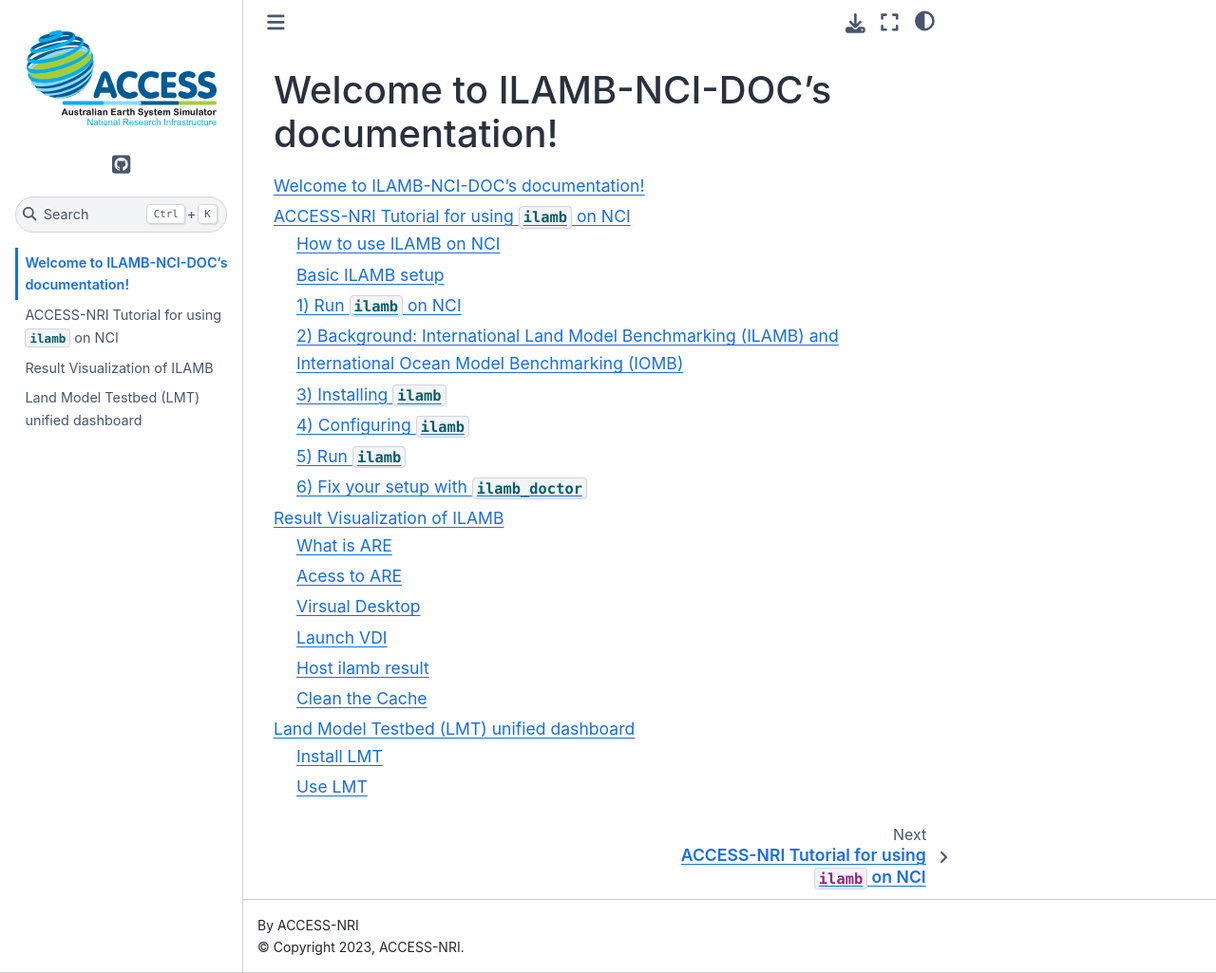
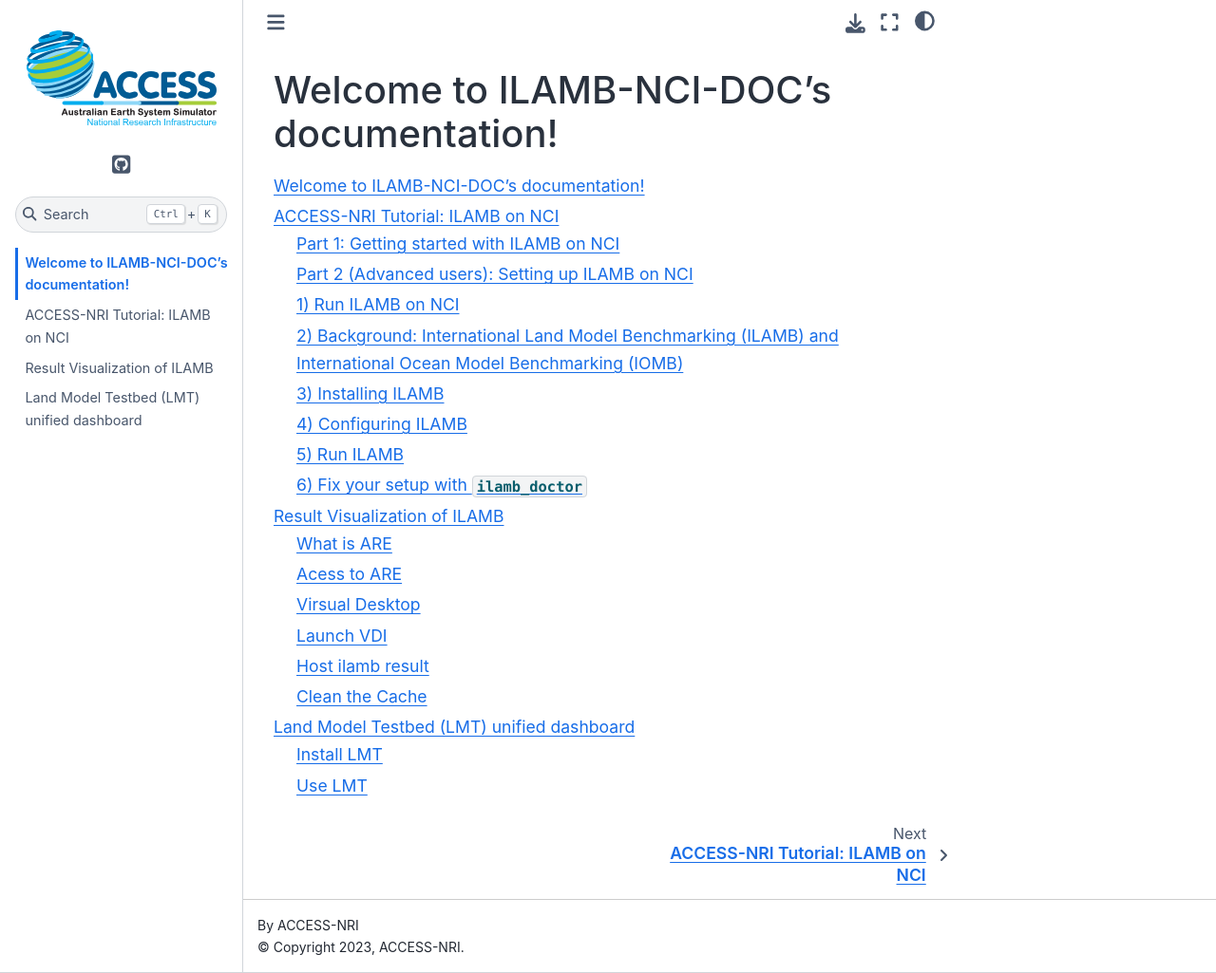
Before and after one commit to ACCESS-NRI/ILAMB-workflow, a Sphinx documentation site: the page built from docs/index.rst, in a window 1280 px wide and 1025 px high. Shown: the whole window at 95% size. Built offline with Sphinx 7.4.7 and the Sphinx Book theme 1.1.4, drawn with Linux system fonts in a browser that asks for light colours; some of the changed lines change nothing that is shown.

Commit message:
Update documentation

````diff
--- a/docs/source/ilamb_note.md
+++ b/docs/source/ilamb_note.md
@@ -1,55 +1,55 @@
-# ACCESS-NRI Tutorial for using `ilamb` on NCI
+# ACCESS-NRI Tutorial: ILAMB on NCI
 
-This tutorial explains how you can setup and run International Land Model Benchmarking (ILAMB) and International Ocean Model Benchmarking (IOMB) tests on `NCI` infrastracture. Both projects are maintained as `python` code under the package name `ilamb`.
+This tutorial explains how you can run the [International Land Model Benchmarking (ILAMB)](https://www.ilamb.org) and International Ocean Model Benchmarking (IOMB) model evaluation tools on NCI infrastracture using the existing NCI CMIP data collections.
 
+The Tutorial contains two parts:
 
-The Tutorial contains tow part:
-#### How to use ILAMB on NCI
-1) [Run `liamb` on `NCI`](#run-ilamb-on-nci)
+#### Part 1: Getting started with ILAMB on NCI
+1) [Run ILAMB on `NCI`](#run-ilamb-on-nci)
 
-#### Basic ILAMB setup
+#### Part 2 (Advanced users): Setting up ILAMB on NCI
+
 2) [Background](#background-international-land-model-benchmarking-ilamb-and-international-ocean-model-benchmarking-iomb)
 3) [Installation guide](#installing-ilamb)
 4) [Setup details](#configuring-ilamb)
-5) [Run `ilamb`](#run-ilamb)
+5) [Run ILAMB](#run-ilamb)
 6) [Fix your setup with `ilamb-doctor`](#fix-your-setup-with-ilamb_doctor)
 
-For people who want to use ILAMB on NCI, you can quick start from the first part.
-For people who would like to build up ILAMB on their owe equipment or want to know ILAMB in detail or even want to develop based on ILAMB, we suggest you read the whole tutorial.
+## 1) Run ILAMB on NCI
+
+NCI users will need to request access to the following projects:
+
+| Project Name   | Project Code  | DOI  |
+| :-:            | :-:           |:-:   |
+
+|   ACCESS-NRI Replicated Datasets for Climate Model Evaluation | ct11 [join](https://my.nci.org.au/mancini/project/ct11/join) |   [10.25914/b57s-2866
+](https://dx.doi.org/10.25914/b57s-2866)   |
+|   Earth System Grid Federation (ESGF) Australian CMIP6-era Datasets | fs38 [join](https://my.nci.org.au/mancini/project/fs38/join) |   [10.25914/5e6acd0492b39](https://dx.doi.org/10.25914/5e6acd0492b39)   |
+|  Earth System Grid Federation (ESGF) Replicated CMIP6-era Datasets  | oi10 [join](https://my.nci.org.au/mancini/project/oi10/join) |   [10.25914/Q1CT-RM13](https://dx.doi.org/10.25914/Q1CT-RM13)   |
+|   CSIRO-Mk3-6-0 model output prepared for CMIP5  | rr3 [join](https://my.nci.org.au/mancini/project/rr3/join) |   N/A |
+|    Earth System Grid Federation (ESGF) Replicated CMIP5-era Datasets  | al33 [join](https://my.nci.org.au/mancini/project/al33/join) |   [10.25914/5b98b0f5ef29d](https://dx.doi.org/10.25914/5b98b0f5ef29d)|
+
+Projects for data analysis (choose one):
+
+| Project Name   | Project Code  |
+| :-:            | :-:           |
+| ACCESS MED Analysis Environments | xp65 [join](https://my.nci.org.au/mancini/project/xp65/join) |
+
+You can find more detailled inforation on how to setup a config file [here](#set-up-a-config-file).
+For instructions on how to submit a job to the NCI Gadi queue system, please refer to the following [documentation](#portable-batch-system-pbs-jobs-on-nci)
 
 
-## 1) Run `ilamb` on NCI
+<!-- ## 1) Run ILAMB on NCI
 
-for NCI users, we have already build a stable version on NCI, and get modt of the things down already, you just need to define your own config file and pbs file. However, before you start, make sure you already get the access to groups which store the datasets you need.
-DATA and corresponding group:
-
-ACCESS CMIP6 DATA: group fs38
-
-other CMIP6 DATA: group oi10
-
-ACCESS CMIP5 DATA: group rr3
-
-other CMIP5 DATA: group al33
-
-ACCESS nonCMIP DATA: group p73,p66
-
-ACCESS-NRI environment: group xp65
-
-ACCESS-NRI DATA for ILMAB: group kj13
-
-For defination of config file you can find a detailed explaination [here](#set-up-a-config-file), and for pbs(portable batch system) job setup, youcan find what you need [here](#portable-batch-system-pbs-jobs-on-nci)
-
-
-
-<!-- ## 1) Run `ilamb` on NCI
-
-To run `ilamb` on NCI, you can either start an interactive setup [Section 1.1](#11-ilamb_root-and-datamodel-on-nci) or use a non-interactive Portable Batch System (PBS) job [Section 1.2](#12-portable-batch-system-pbs-jobs-on-nci).
+To run ILAMB on NCI, you can either start an interactive setup [Section 1.1](#11-ilamb_root-and-datamodel-on-nci) or use a non-interactive Portable Batch System (PBS) job [Section 1.2](#12-portable-batch-system-pbs-jobs-on-nci).
 
 In both cases, you need to again define the variable `$ILAMB_ROOT` -->
 
 ### 1.1) ILAMB_ROOT and DATA/MODEL on NCI
 
-In our default setup, we will place ILAMB_ROOT and the shapefiles for cartopy directly in the home directory. First, you have to create the ILAMB_ROOT directory
+In our default setup, we will place ILAMB_ROOT and the shapefiles for cartopy directly in the home directory.
+First, you have to create the ILAMB_ROOT directory
+
 ```
 mkdir $PWD/ILAMB_ROOT
 ```
@@ -63,20 +63,21 @@
 
 #### ILAMB_ROOT/DATA on NCI
 
-An extensive colletion of DATA is provided in the `kj13` project. You need to have [joined the project on NCI](https://my.nci.org.au/mancini/project-search) to get access to this data.
+The ILAMB-DATA collection of observational dataset has been replicated in the [ACCESS-NRI Replicated Datasets for Climate Model Evaluation
+](https://geonetwork.nci.org.au/geonetwork/srv/eng/catalog.search#/metadata/f7199_2480_5432_9703)
+
+You can [request access to the collection](https://my.nci.org.au/mancini/project/ct11/join).
 
 To create a symbolic link to this data, use the bash command
 ```
 ln -s /g/data/kj13/datasets/ilamb/DATA $ILAMB_ROOT/DATA
 ```
 
-#### ILMAB_ROOT/MODEL on NCI
+#### ILAMB_ROOT/MODEL on NCI
 
 <!-- This part will teach you how to build $ILAMB_ROOT structure which contain model-result data and observational data, for NCI users we already build the $ILAMB_ROOT for CMIP5, CMIP6 dataset in `/g/data/` -->
 
-In the future, we will provide a symbolic link to a MODEL catalog for you as well.
-
-For now, you will need to create the directory $ILAMB_ROOT/MODEL and populate it with symbolic links to specific models yourself.
+You will need to create the directory $ILAMB_ROOT/MODEL and populate it with symbolic links to specific models yourself.
 
 In our example, we will use ACCESS-ESM1.5, which is provided on NCI as part of project `fs38`.  You need to have [joined the project on NCI](https://my.nci.org.au/mancini/project-search) to get access to this data.
 
@@ -97,7 +98,7 @@
     └── r9i1p1f1 -> /g/data/fs38/publications/CMIP6/CMIP/CSIRO/ACCESS-ESM1-5/historical/r9i1p1f1
 ```
 
-These different models have a lot of subdirectories, which are important to keep in mind when defining the `source` parameter in your `ilamb` `.cfg` file. Note that the `ilamb` files will end with `*.nc*. For example, one of the *rsus* files for run `r10i1p1f1` can be found (and used for `.cfg` under
+These different models have a lot of subdirectories, which are important to keep in mind when defining the `source` parameter in your ILAMB config file. Note that the ILAMB files will end with `*.nc*. For example, one of the *rsus* files for run `r10i1p1f1` can be found (and used for `.cfg` under
 ```
 source = /g/data/fs38/publications/CMIP6/CMIP/CSIRO/ACCESS-ESM1-5/historical/r1i1p1f1/Amon/rsus/gn/files/d20191115/rsus_Amon_ACCESS-ESM1-5_historical_r1i1p1f1_gn_185001-201412.nc
 ```
@@ -133,7 +134,7 @@
 
 If you are not familiar with PBS jobs on NCI, you could find the guide [here](https://opus.nci.org.au/display/Help/4.+PBS+Jobs). In brief: this PBS script (which you can submit via the bash command `qsub ilamb_test.sh`), will submit a job to Gadi with the job name (#PBS -N) *default_ilamb* under project (#PBS -P) `tm70` with a normal queue (#PBS -q normalbw), for 1 CPU (#PBS -l ncpus=1) with 32 GB RAM (#PBS -l mem=32GB), with an walltime of 10 hours and access to 10 GB local disk space (#PBS -l jobfs=10GB) as well as data storage access to projects `xp65`, `kj13`, and `fs38` (again, note that you have to be [member of both projects on NCI](https://my.nci.org.au/mancini/project-search). Upon starting the job, it will change into to the working directory that you started the job from (#PBS -l wd) and load the access-med conda environment. Finally, it will export the $ILAMB_ROOT as well as $ARTOPY_DATA_DIR paths and start an `ilamb-run`.
 
-In our example, we actually run the `cmip.cfg` file from the `ilamb` [config file github repository](https://github.com/rubisco-sfa/ILAMB/blob/master/src/ILAMB/data/) for files spec
+In our example, we actually run the `cmip.cfg` file from the ILAMB [config file github repository](https://github.com/rubisco-sfa/ILAMB/blob/master/src/ILAMB/data/) for files spec
 
 Note: If your ILAMB_ROOT and CARTOPY_DATA_DIR are not in your directory from where you submitted the job from, then you need to adjust the export commands to their path
 ```
@@ -147,25 +148,22 @@
 
 As earth system models (ESMs) become increasingly complex, there is a growing need for comprehensive and multi-faceted evaluation of model projections. The International Land Model Benchmarking (ILAMB) project is a model-data intercomparison and integration project designed to improve the performance of land models and, in parallel, improve the design of new measurement campaigns to reduce uncertainties associated with key land surface processes.
 
-If you have used (and installed) `ilamb` on NCI and know the basic principle of `ilamb`, you can start from [Section 1) Guide for using ilamb on NCI](#run-ilamb-on-nci).
+If you have used (and installed) ILAMB on NCI and know the basics, you can start from [Section 1) Guide for using ilamb on NCI](#run-ilamb-on-nci).
 
-## 3) Installing `ilamb`
+## 3) Installing ILAMB
 
-For NCI users, ACCESS-NRI is providing a `conda` environment called `ilamb_dev` through the `xp65` project, with ilamb installed. You can load and activate it via:
+For NCI users, ACCESS-NRI is providing a `conda` environment called `access-med` through the `xp65` project, with ILAMB installed. You can load and activate it via:
 
 ```
 >>> module use /g/data/xp65/public/modules
->>> module load conda/ilamb_dev
->>> conda activate ilamb_dev
+>>> module load conda/access-med
 ```
 
-We will soon add `ilamb` also to the ACCESS-NRI MED `conda` environment, `access-med` under project`xp65`.
+Please follow the [official ILAMB documentation](https://www.ilamb.org/doc/install.html) for instructions on how to install ILAMB on your local machine.
 
-If you want to install `ilamb` yourself, please follow the official installation instructions at [https://www.ilamb.org/doc/install.html](https://www.ilamb.org/doc/install.html).
+## 4) Configuring ILAMB
 
-## 4) Configuring `ilamb`
-
-Before you can run `ilamb`, you need to configure a few things:
+Before you can run ILAMB, you need to configure a few things:
 
 4.1. [Organise the ILAMB_ROOT path](#organise-the-ilamb_root-path)
 4.2. [Set up a `config` file](#set-up-a-config-file)
@@ -174,11 +172,10 @@
 
 ### 4.1) Organise the ILAMB_ROOT path
 
-`ilamb` demands files to be organised in a specific directory structure of `DATA` and `MODELS`.
+ILAMB requires files to be organised in a specific directory structure of `DATA` and `MODELS`.
 
 
-
-If you do not have your own files yet, you can download and use [example files](https://www.ilamb.org/Downloads/minimal_ILAMB_data.tgz) provided as part of the  of `ilamb`'s [*First Steps* Tutorial](https://www.ilamb.org/doc/first_steps.html)
+If you do not have your own files yet, you can download and use [example files](https://www.ilamb.org/Downloads/minimal_ILAMB_data.tgz) provided as part of the  of ILAMB's [*First Steps* Tutorial](https://www.ilamb.org/doc/first_steps.html)
 
 The following tree represents the organization of the contents of this extracted sample data (Note: We renamed the main directory name):
 ```
@@ -201,13 +198,13 @@
             └── rsus_Amon_CLM40cn_historical_r1i1p1_185001-201012.nc
 ```
 
-There are two main branches in this directory. The first is the `DATA` directory–this is where we keep the observational datasets each in a subdirectory bearing the name of the variable. While not strictly necesary to follow this form, it is a convenient convention. The second branch is the `MODEL` directory in which we see a single model result from CLM.
+There are two main branches in this directory. The first is the `DATA` directory: this is where we keep the observational datasets each in a subdirectory bearing the name of the variable. While not strictly necessary to follow this form, it is a convenient convention. The second branch is the `MODEL` directory in which we see a single model result from CLM.
 
 #### 4.1.1) Add files to DATA
 
 There is a lot of DATA available to add. Take a look at https://www.ilamb.org/ILAMB-Data/ and https://www.ilamb.org/IOMB-Data/ for extensive lists for ILAMB-Data (land modelling) and IOMB-Data (ocean modelling).
 
-`ilamb` has a commandline prompt to add new DATA in a substructure. To fetch all available DATA from the website, you can simply go to your $ILAMB_ROOT and type
+ILAMB has a commandline prompt to add new DATA in a substructure. To fetch all available DATA from the website, you can simply go to your $ILAMB_ROOT and type
 ```
 >>> ilamb-fetch
 ```
@@ -239,15 +236,15 @@
 
 #### 4.1.2) Add files to MODEL
 
-If you want to add your own `MODEL` to `ilamb`, you can do so by following [this description](https://www.ilamb.org/doc/add_model.html).
+If you want to add your own `MODEL` to ILAMB, you can do so by following those [instructions](https://www.ilamb.org/doc/add_model.html).
 
-For `NCI` users, our `ilamb_dev` `conda` enrivonment already provides all observational datasets from the `ilamb` official web and the [ACCESS-ESM1_5](https://access-hive.org.au/configurations/access-esm/) model result for user at `ILAMB_ROOT`. Stay tune for more observational and model data or tell us which ones we should definitely add.
+For `NCI` users, the [ACCESS-NRI Replicated Datasets for Climate Model Evaluation](https://geonetwork.nci.org.au/geonetwork/srv/eng/catalog.search#/metadata/f7199_2480_5432_9703) NCI Data collection provides a replica of the ILAMB-DATA collection.
 
-### 4.2) Set up a `config` file
+### 4.2) Configure the ILAMB
 
-Now that we have the data, we need to setup a `config` file which the `ilamb` package will use to initiate a benchmark study.
+Now that we have the data, we need to setup a `config` file which the ILAMB package will use to initiate a benchmark study.
 
-`ilamb` provides default config files [here](https://github.com/rubisco-sfa/ILAMB/tree/master/src/ILAMB/data).
+ILAMB provides [default config files](https://github.com/rubisco-sfa/ILAMB/tree/master/src/ILAMB/data).
 
 Below we explain both which variables you can define, but start by showing you the minimum setup from the [tutorial's](https://www.ilamb.org/doc/first_steps.html). `sample.cfg` [file](https://github.com/rubisco-sfa/ILAMB/blob/master/src/ILAMB/data/sample.cfg):
 
@@ -343,9 +340,9 @@
 ... (abbreviated)
 ```
 
-### 4.4) Download/link `shapefiles` files locally
+### 4.4) Download/link **shapefiles** files locally
 
-You can download the `shapefiles` that are needed to run `ilamb` and `cartopy` offline here:
+You can download the shapefiles that are needed to run ILAMB and cartopy offline here:
 
 - For Land: https://www.naturalearthdata.com/http//www.naturalearthdata.com/download/110m/physical/ne_110m_land.zip
 - For Ocean: https://www.naturalearthdata.com/http//www.naturalearthdata.com/download/110m/physical/ne_110m_ocean.zip
@@ -360,11 +357,11 @@
 export CARTOPY_DATA_DIR=/g/data/xp65/public/apps/cartopy-data
 ```
 
-## 5) Run `ilamb`
+## 5) Run ILAMB
 
-### 5.1) ilamb-run
+### 5.1) `ilamb-run`
 
-Now that we have the configuration file set up, you can run the study using the `ilamb-run` script. Executing the following command at the $ILAMB_ROOT directory will run `ilamb` as specified in your `sample.cfg` for all models of the `model_root` and all regions (`global`) of the world:
+Now that we have the configuration file set up, you can run the study using the `ilamb-run` script. Executing the following command at the $ILAMB_ROOT directory will run ILAMB as specified in your `sample.cfg` for all models of the `model_root` and all regions (`global`) of the world:
 ```
 ilamb-run --config sample.cfg --model_root $ILAMB_ROOT/MODELS/ --regions global
 ```
@@ -399,7 +396,7 @@
 
 ### 5.2) Run specific models and regions
 
-As mentioned in [Section 4.3](#set-up-modelroute-and-regions-files), you can adjust the models and regions that `ilamb` will run on. You can find more information in the `ilamb` [tutorial](https://www.ilamb.org/doc/ilamb_run.html). Calling `ilamb-run` with both specifications, would look like:
+As mentioned in [Section 4.3](#set-up-modelroute-and-regions-files), you can adjust the models and regions that ILAMB will run on. You can find more information in the [ILAMB tutorial](https://www.ilamb.org/doc/ilamb_run.html). Calling `ilamb-run` with both specifications, would look like:
 ```
 ilamb-run --config cmip.cfg --model_setup modelroute.txt --regions regions.txt
 ```
@@ -445,5 +442,3 @@
                             Precipitation/GPCP2 CLM50n18r229 pr
 ```
 Here we have run the command on some inputs in our test directory. You will see a list of the confrontations we run and the variables which are required or their synonyms. What is missing in this tutorial is the text coloring which will indicate if a given model has the required variables.
-
-We have finish the introduction of basic `ilamb` usage. We believe you have some understanding of `ilamb` and cont wait to use it. if you still have any question or you want some developer level support, you can find more detail in their [official tutorial](https://www.ilamb.org/doc/tutorial.html).
````
